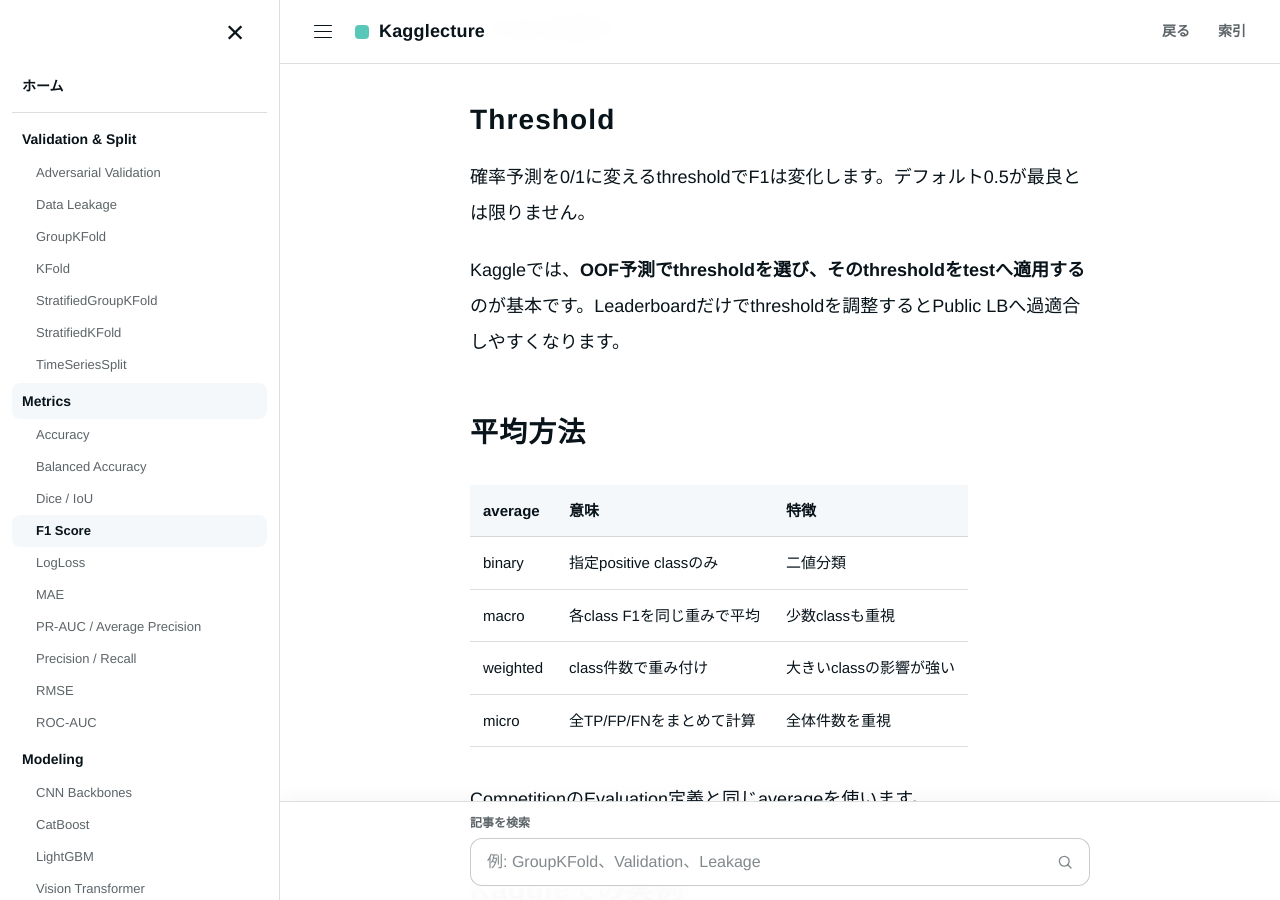
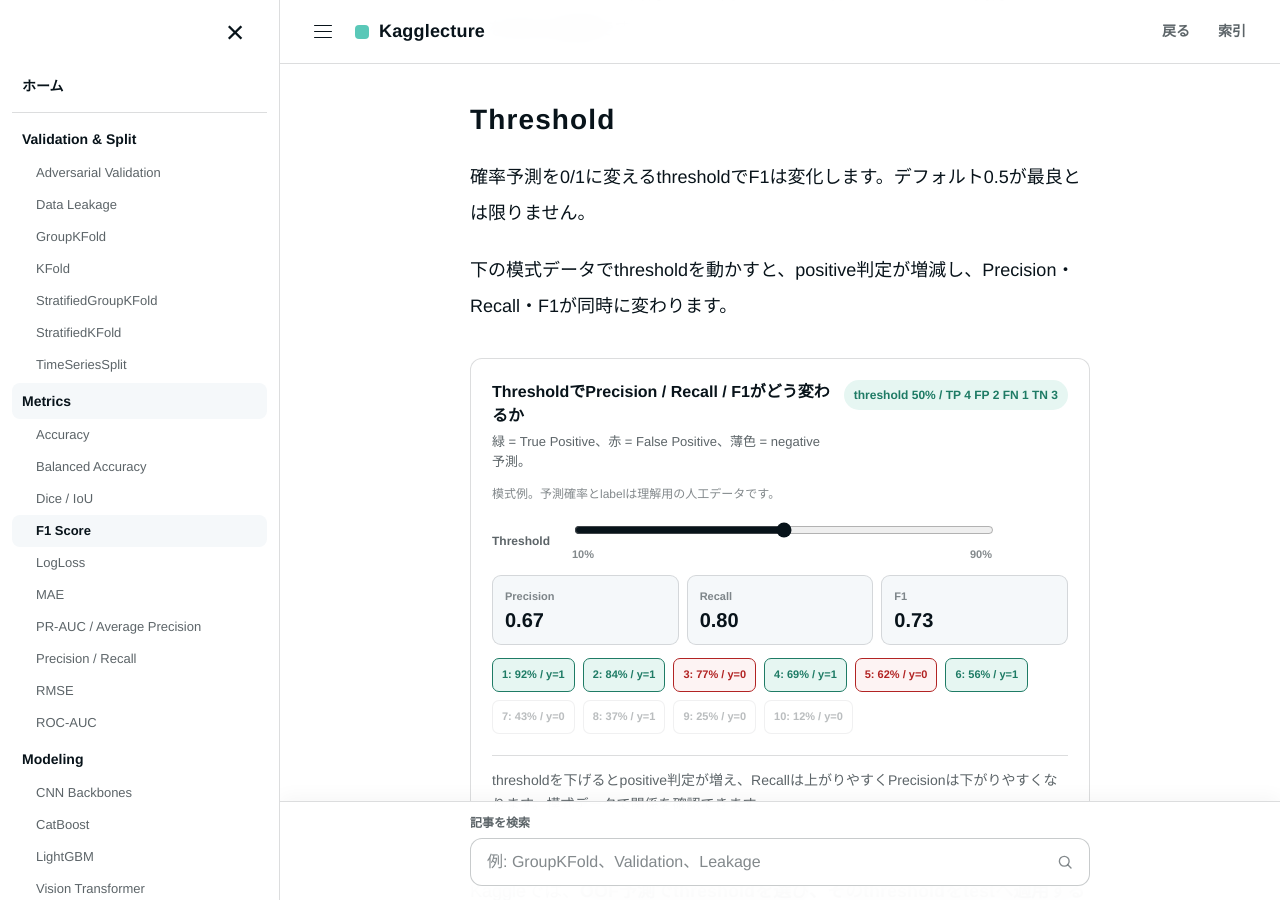
Before and after one commit to morikazu1119/Kagglecture, a Jekyll site: the page built from wiki/metrics/f1-score.md, in a window 1280 px wide and 900 px high, scrolled down 789 px. Built offline with Jekyll 4.4.1, drawn with Linux system fonts in a browser that asks for light colours.

Commit message:
docs: add interactive F1 threshold explorer

```diff
--- a/wiki/metrics/f1-score.md
+++ b/wiki/metrics/f1-score.md
@@ -47,6 +47,34 @@
 ## Threshold {#threshold}
 
 確率予測を0/1に変えるthresholdでF1は変化します。デフォルト0.5が最良とは限りません。
+
+下の模式データでthresholdを動かすと、positive判定が増減し、Precision・Recall・F1が同時に変わります。
+
+<div class="interactive-viz" data-interactive="f1-threshold">
+  <div class="interactive-viz__header">
+    <div>
+      <div class="interactive-viz__title">ThresholdでPrecision / Recall / F1がどう変わるか</div>
+      <p class="interactive-viz__subtitle">緑 = True Positive、赤 = False Positive、薄色 = negative予測。</p>
+    </div>
+    <span class="interactive-status" data-f1-status data-state="safe">threshold 50%</span>
+  </div>
+  <p class="interactive-note">模式例。予測確率とlabelは理解用の人工データです。</p>
+  <div class="interactive-control-row">
+    <span class="interactive-control-label">Threshold</span>
+    <label class="interactive-range">
+      <input type="range" min="10" max="90" step="1" value="50" data-f1-threshold aria-label="F1を計算するthreshold">
+      <span class="interactive-range-labels"><span>10%</span><span>90%</span></span>
+    </label>
+  </div>
+  <div class="metric-grid">
+    <div class="metric-card"><span>Precision</span><strong data-f1-precision>0.00</strong></div>
+    <div class="metric-card"><span>Recall</span><strong data-f1-recall>0.00</strong></div>
+    <div class="metric-card"><span>F1</span><strong data-f1-score>0.00</strong></div>
+  </div>
+  <div class="sample-grid" data-f1-grid aria-label="Threshold判定されたsample"></div>
+  <p class="interactive-explanation" data-f1-explanation aria-live="polite">thresholdを動かすとPrecisionとRecallのtrade-offが変わります。</p>
+  <noscript><p class="interactive-explanation">F1はthreshold依存です。OOF予測上でthresholdを評価し、Public LBだけで調整しないことが重要です。</p></noscript>
+</div>
 
 Kaggleでは、**OOF予測でthresholdを選び、そのthresholdをtestへ適用する**のが基本です。Leaderboardだけでthresholdを調整するとPublic LBへ過適合しやすくなります。
 
```
